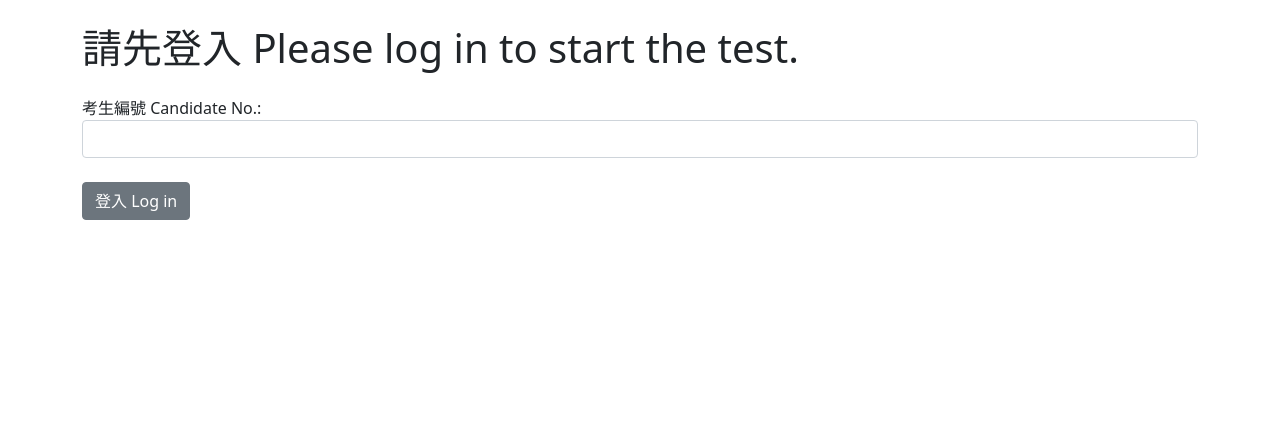
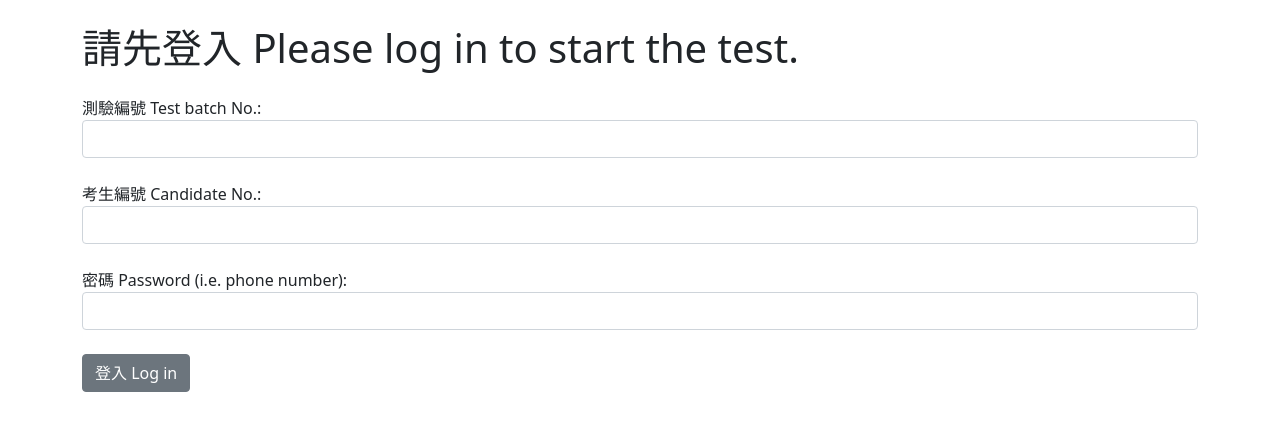
Before and after one commit to stevemkf/Online_MC_Test, a Flask app: page / in a window 1280 px wide. Shown: the top 431 px of the page. Run offline with Flask 3, Linux system fonts and the light colour scheme; parts of the project's set-up code (start-up, migrations or seed data) failed here and were passed over.

Commit message:
13-Apr-2024: App and xlsx files were modified to support test_batch_no.

```diff
--- a/main.py
+++ b/main.py
@@ -10,17 +10,18 @@ from read_config import *
 app = Flask(__name__)
 app.config["SECRET_KEY"] = "there_is_no_secret"
 app.config["SQLALCHEMY_DATABASE_URI"] = "sqlite:///data.db"
-db = SQLAlchemy(app)                        # Candidates' data will be saved onto database
+db = SQLAlchemy(app)                                   # Candidates' data will be saved onto database
 
 
 # define the structure of database table
 class Candidates(db.Model):
     id = db.Column(db.Integer, primary_key=True)
+    batch_no = db.Column(db.Integer)
     candidate_no = db.Column(db.String(20))
     first_name = db.Column(db.String(40))
     last_name = db.Column(db.String(20))
     phone_no = db.Column(db.String(20))
-    date = db.Column(db.Date)
+    date_updated = db.Column(db.Date)
     time_updated = db.Column(db.Time)
     index_df_str = db.Column(db.String(1000))          # index_df: 0 to ...
     ques_num_str = db.Column(db.String(1000))          # ques_num: e.g. M01A
@@ -35,17 +36,24 @@ class Candidates(db.Model):
 @app.route("/", methods=["GET", "POST"])
 def index():
     if request.method == "POST":
+        batch_no = request.form["batch_no"]
         candidate_no = request.form["candidate_no"]
         # check if the candidate's test data exist in database
-        cand_data = db.session.query(Candidates).filter_by(candidate_no=candidate_no).first()
+        cand_data = db.session.query(Candidates).filter_by(batch_no=batch_no, candidate_no=candidate_no).first()
         if cand_data is not None:
+            # check password
+            if request.form["password"] != cand_data.phone_no:
+                flash("密碼不正確!", "error")
+                flash("Incorrect password!", "error")
             # if the candidate has already completed the test (i.e. score >= 0),
             # he/she is not allowed to enter again
-            if cand_data.test_completed == True:
-                flash("You have already completed the test !", "error")
+            elif cand_data.test_completed == True:
+                flash("你的測驗已經結束!", "error")
+                flash("You have already completed the test!", "error")
             else:
                 # else, retrieve the data and keep them in session variables
                 # this will avoid excessive access to database during the test
+                session['batch_no'] = int(batch_no)
                 session['candidate_no'] = candidate_no
                 index_df_str = cand_data.index_df_str
                 ans_str = cand_data.ans_str
@@ -53,12 +61,11 @@ def index():
                 ans_list = [item for item in ans_str.split(',')]
                 session['ques_list'] = index_df_list
                 session['ans_list'] = ans_list
-                session['total_ques'] = len(index_df_list)
                 session['ques_no'] = cand_data.ques_no
                 return redirect("/mc_test")
         else:
-            flash("考生編號不正確!", "error")
-            flash("Candidate no. not found for this test session !", "error")
+            flash("測驗編號或考生編號不正確!", "error")
+            flash("Test batch no. or Candidate no. incorrect!", "error")
     return render_template("index.html")
 
 
@@ -100,10 +107,11 @@ def mc_test():
 
     # get the next/prev question
     ques_no = session['ques_no'] + increment
-    if ques_no > session['total_ques']:
+    total_ques = len(session['ques_list'])
+    if ques_no > total_ques:
         ques_no = 1
     if ques_no == 0:
-        ques_no = session['total_ques']
+        ques_no = total_ques
     session['ques_no'] = ques_no
 
     index_df = session['ques_list'][ques_no - 1]
@@ -125,15 +133,18 @@ def mc_test():
 
 def update_ans(completed):
     # save candidate's answers into database
+    batch_no = session["batch_no"]
     candidate_no = session["candidate_no"]
     ans_list = session['ans_list']
     ans_str = ",".join(item for item in ans_list)
 
-    candidate = db.session.query(Candidates).filter_by(candidate_no=candidate_no).first()
+    candidate = db.session.query(Candidates).filter_by(batch_no=batch_no, candidate_no=candidate_no).first()
     candidate.ans_str = ans_str
 
     # log the time and the current question no. as well
+    today = date.today()
     t_now = datetime.now().time()
+    candidate.date_updated = today
     candidate.time_updated = t_now
     candidate.ques_no = session['ques_no']
 
@@ -145,7 +156,8 @@ def update_ans(completed):
 @app.route("/save")
 def save():
     update_ans(completed=False)
-    flash("答案已經儲存至伺服器 Your answers have been saved in server.", "success")
+    flash("答案已經儲存至伺服器.", "success")
+    flash("Your answers have been saved in server.", "success")
     return redirect("/mc_test")
 
 
@@ -165,16 +177,16 @@ if __name__ == "__main__":
         # Retrieve candidates' information from Excel file, then prepare database records for the test
         df = pd.read_excel("candidates.xlsx")
         for index, row in df.iterrows():
+            batch_no = row['batch_no']
             candidate_no = row['cand_no']
             first_name = row['first_name']
             last_name = row['last_name']
             phone_no = str(row['phone_no'])
             # if candidate's record is not found in database, create one
-            if db.session.query(Candidates).filter_by(candidate_no=candidate_no).first() is None:
+            if db.session.query(Candidates).filter_by(batch_no=batch_no, candidate_no=candidate_no).first() is None:
                 # draw one set of questions for each candidate
                 index_df_list = q.get_ques_list(first_group, mid_group, last_group, ques_per_cat_list)
                 ques_num_list, correct_ans_list = q.get_ques_num_ans_list(index_df_list)
-                today = date.today()
                 # convert Python list to delimited string or it could not be stored into database
                 index_df_str = ",".join(str(item) for item in index_df_list)
                 ques_num_str = ",".join(item for item in ques_num_list)
@@ -182,12 +194,12 @@ if __name__ == "__main__":
                 ans_list = ['0'] * len(index_df_list)
                 ans_str = ",".join(item for item in ans_list)
                 # indicate that the candidate has not yet attempted the test
-                candidate = Candidates(candidate_no=candidate_no, first_name=first_name, last_name=last_name,
-                                      phone_no=phone_no, date=today, index_df_str=index_df_str, ques_num_str=ques_num_str,
+                candidate = Candidates(batch_no=batch_no, candidate_no=candidate_no, first_name=first_name, last_name=last_name,
+                                      phone_no=phone_no, index_df_str=index_df_str, ques_num_str=ques_num_str,
                                       correct_ans_str=correct_ans_str, ans_str=ans_str, ques_no=1, test_completed=False)
                 db.session.add(candidate)
                 db.session.commit()
 
         # add host IP in case you want multiple candidates to sit for the test on local network
         # run(debug=True, host='192.168.1.69', port=5001)
-        app.run(debug=True, port=5001)
+        app.run(debug=True, port=5002)
--- a/templates/index.html
+++ b/templates/index.html
@@ -12,8 +12,14 @@
             <h1 class="mt-4 mb-4">請先登入 Please log in to start the test.</h1>
             <form method="post">
                 <div class="form-group mb-4">
+                    <label for="batch_no">測驗編號 Test batch No.:</label>
+                    <input class="form-control" type="text" id="batch_no" name="batch_no" required>
+                    <br>
                     <label for="candidate_no">考生編號 Candidate No.:</label>
                     <input class="form-control" type="text" id="candidate_no" name="candidate_no" required>
+                    <br>
+                    <label for="candidate_no">密碼 Password (i.e. phone number):</label>
+                    <input class="form-control" type="password" id="password" name="password" required>
                 </div>
                 <button class="btn btn-secondary mb-4" type="submit">登入 Log in</button>
                 {% with messages = get_flashed_messages() %}
--- a/templates/mc_test.html
+++ b/templates/mc_test.html
@@ -75,6 +75,7 @@
             <div class="alert alert-success">
                 {% for message in messages %}
                     {{ message }}
+                    <br>
                 {% endfor %}
             </div>
             {% endif %}
```
Also changed, not shown: compute_scores.py (+9 -8 lines), 2 other files.
